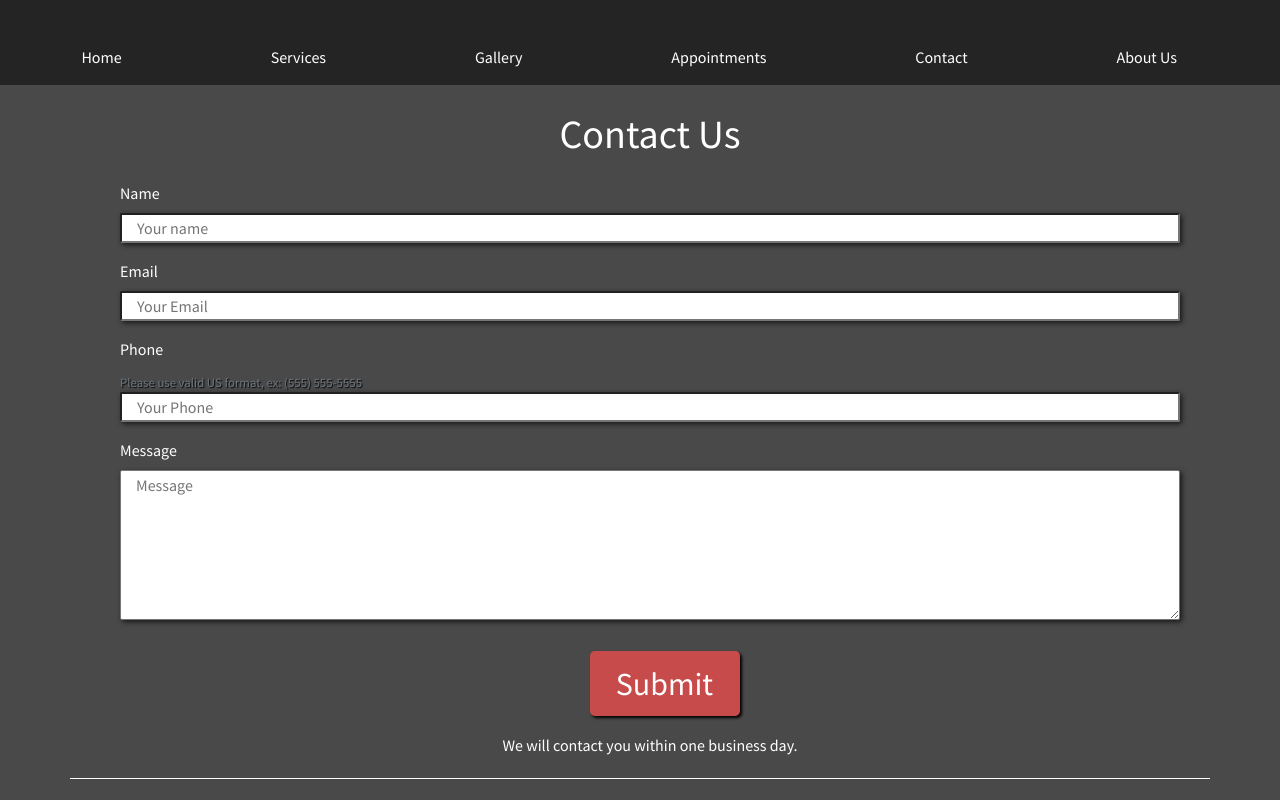
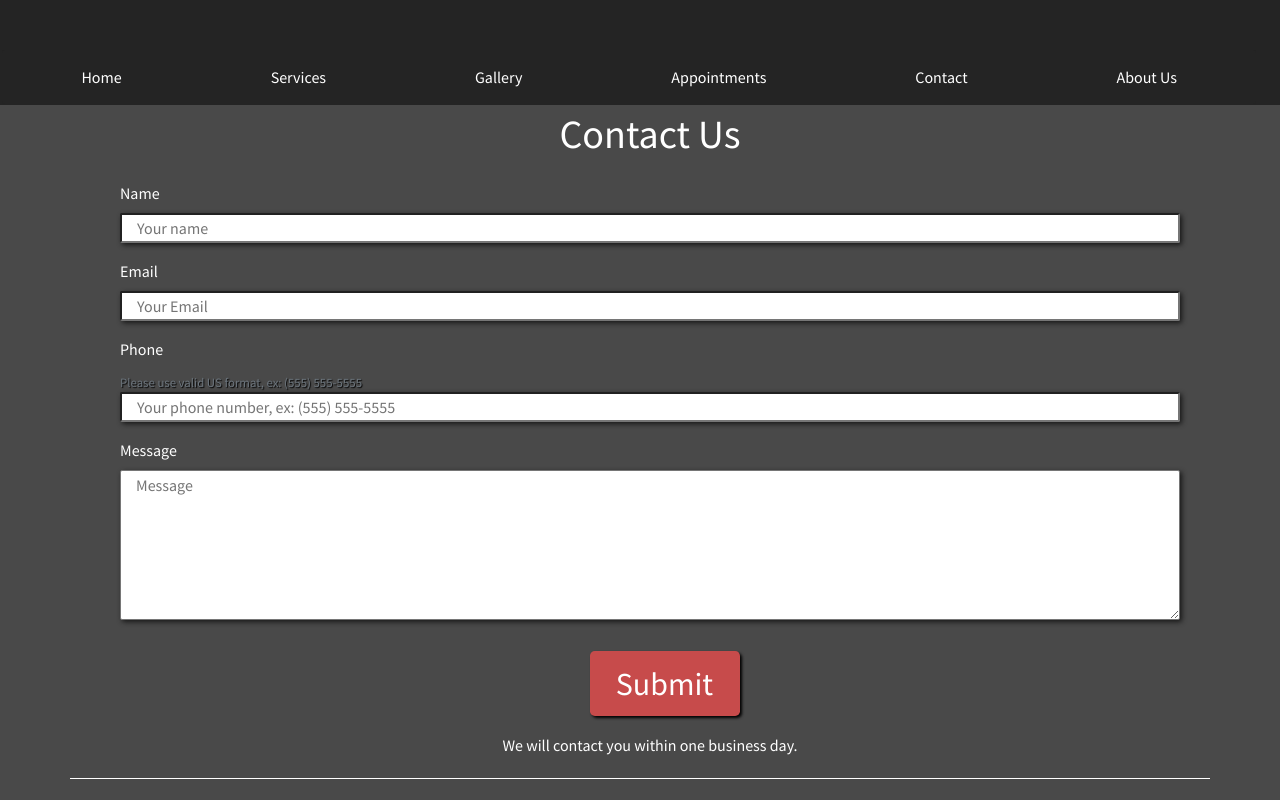
Before and after one commit to mlnemenzo/the-works, a React (Create React App) app: page /contact in a window 1280 px wide. Shown: the top 800 px of the page. Built offline with nearby package versions, Linux system fonts and the light colour scheme.

Commit message:
form validation completed. error warnings completed.

```diff
--- a/src/App.css
+++ b/src/App.css
@@ -133,6 +133,7 @@ tr:nth-child(even) {
 }
 
 .text-muted {
+  color: white;
   text-shadow: 1px 1px 1px black
 }
 
@@ -140,7 +141,7 @@ tr:nth-child(even) {
 
 #navbarContent {
   position: fixed;
-  top: 30px;
+  top: 50px;
   background-color: rgb(36, 36, 36);
   width: 98%;
   left: 2px;
@@ -159,7 +160,7 @@ tr:nth-child(even) {
   position: fixed;
   width: 100%;
   z-index: 10;
-  height: 85px
+  height: 105px
 }
 
 .header {
--- a/src/components/appointment.js
+++ b/src/components/appointment.js
@@ -164,6 +164,11 @@ class Appointment extends Component {
             errors.appointmentTime = "Please schedule time"
         }
 
+        if(!name || !email || !phone || !carMake || !carModel || !carYear  || !tierLevel || !appointmentTime) {
+            errors.warning = "Please correct marked fields";
+            window.scrollTo(0,0)
+        }
+
         this.setState({errors: errors});
 
         return Object.keys(errors).length === 0;
@@ -201,20 +206,21 @@ class Appointment extends Component {
             <div className="appointment-body row">
             <form className = "client-info col-12 text-left" onSubmit = {this.handleEvent.bind(this)}>
                 <h1 className="appointments text-center col-12">Book an Appointment</h1>
+                <h3 className = "text-danger col-12 text-center">{errors.warning}</h3>
                 <div className="form-group">
                     <label htmlFor="enter-name col-12" className="enter-name">Name</label>
-                    <input className="form-control" value = {name} type = "text" placeholder = "Enter name" onChange = { event => this.setState({name: event.target.value})} autoComplete = "name"/>
+                    <input className="form-control" value = {name} type = "text" placeholder = "Your name" onChange = { event => this.setState({name: event.target.value})} autoComplete = "name"/>
                     <p className="text-danger">{errors.name}</p>
                 </div>
                 <div className="form-group">
                     <label htmlFor="enter-email col-12" className="enter-email">Email</label>
-                    <input className="form-control" value = {email} type = "text" placeholder = "Enter email" onChange = { event => this.setState({email: event.target.value})} autoComplete = "email"/>
+                    <input className="form-control" value = {email} type = "text" placeholder = "Your email" onChange = { event => this.setState({email: event.target.value})} autoComplete = "email"/>
                     <p className="text-danger">{errors.email}</p>
                 </div>
                 <div className="form-group">
                     <label htmlFor="enter-phone col-12" className="enter-phone">Telephone</label>
                     <small id="phoneHelp" className="form-text text-muted">Please use valid US format, ex: (555) 555-5555</small>
-                    <input className="form-control" value = {phone} type = "text" placeholder = "Enter phone number" onChange = { event => this.setState({phone: event.target.value})} autoComplete = "phone"/>
+                    <input className="form-control" value = {phone} type = "text" placeholder = "Your phone number, ex: (555) 555-5555" onChange = { event => this.setState({phone: event.target.value})} autoComplete = "phone"/>
                     <p className="text-danger">{errors.phone}</p>
                 </div>
                 <div className="form-group">
@@ -298,7 +304,6 @@ class Appointment extends Component {
                     </div>
                     <p className="apptHours col-12 text-center">Times may vary depending on location and special services requested. Will confirm appointment within 24 hours.</p>
                     <div className="appointment-time col-12 text-left">
-
                     </div>
                 </div>
                     <div className = "form-submit col-12 text-center">
--- a/src/components/contact.js
+++ b/src/components/contact.js
@@ -7,13 +7,13 @@ import ErrorModal from './errorModal';
 const emailRegex = /^(([^<>()\[\]\\.,;:\s@"]+(\.[^<>()\[\]\\.,;:\s@"]+)*)|(".+"))@((\[[0-9]{1,3}\.[0-9]{1,3}\.[0-9]{1,3}\.[0-9]{1,3}\])|(([a-zA-Z\-0-9]+\.)+[a-zA-Z]{2,}))$/;
 const phoneRegex = /^(\([0-9]{3}\) |[0-9]{3}-)[0-9]{3}-[0-9]{4}$/;
 
+
 class Contact extends Component {
     constructor(props) {
         super(props);
         this.state = {
 
                 show: false,
-                showError: false,
                 name : "",
                 email : "",
                 phone : "",
@@ -46,6 +46,10 @@ class Contact extends Component {
 
         if (!message) {
             errors.message = "Please enter a message"
+        }
+
+        if (!message || !name || !email || !phone) {
+            errors.warning = "Please correct marked fields"
         }
 
         this.setState({errors: errors});
@@ -101,6 +105,7 @@ class Contact extends Component {
 
                 <form className = "contact-form wrap animated fast fadeInUp" noValidate = "" onSubmit = {this.handleEvent.bind(this)}>
                     <h1 className="contact-header text-center">Contact Us</h1>
+                    <h3 className = "text-danger col-12 text-center">{errors.warning}</h3>
                     <div className="form-group col-12 text-left">
                         <label htmlFor="name col-12" className="enter-name">Name</label>
                         <input type="text" className="col-12" value = {name} onChange = { event => this.setState({name: event.target.value})} placeholder = "Your name" autoComplete = "name"/>
@@ -114,7 +119,7 @@ class Contact extends Component {
                     <div className="form-group col-12 text-left">
                         <label htmlFor="phone">Phone</label>
                         <small id="phoneHelp" className="form-text text-muted">Please use valid US format, ex: (555) 555-5555</small>
-                        <input className = "col-12" value = {phone} type = "phone" onChange = { event => this.setState({phone: event.target.value})} placeholder = "Your Phone" autoComplete = "tel"/>
+                        <input className = "col-12 input-medium bfh-phone" value = {phone} type = "text" data-country="US" onChange = { event => this.setState({phone: event.target.value})} placeholder = "Your phone number, ex: (555) 555-5555" autoComplete = "tel"/>
                         <p className = "text-danger">{errors.phone}</p>
                     </div>
                     <div className="form-group col-12 text-left">
@@ -125,8 +130,6 @@ class Contact extends Component {
                     <div className = "form-submit text-center">
                         <button className = "btn btn-lg pro" type="submit" id = "contact-submit" value="Submit">Submit</button>
                         <ContactModal show = {this.state.show} onClose = {this.showModal}/>
-                        {/* <ErrorModal show = {this.state.show} onClick = {this.showError}/> */}
-
                     </div>
                     <h6 className = "contact-message text-center">We will contact you within one business day. </h6>
                 </form>
--- a/src/components/errorModal.js
+++ /dev/null
@@ -1,24 +0,0 @@
-import React, { Component } from 'react'
-
-class ErrorModal extends Component {
-
-    onClose = e => {
-        this.props.onCLose && this.props.onCLose(e);
-    };
-
-    render() {
-        return(
-            <div className="errorBody-overlay">
-                <div className="modalButton col-6 offset-3 text-centered">
-                    <p className="content col-12 text-center">Please correct indicated errors.</p>
-                    <div className="action">
-                         <button className = "toggle-button col-12 text-center" id = "centered-toggle-button" onClick = { e => {this.showModal(e)}}>OK</button>
-                    </div>
-                </div>
-            </div>
-            )
-    }
-}
-
-
-export default ErrorModal;
```
